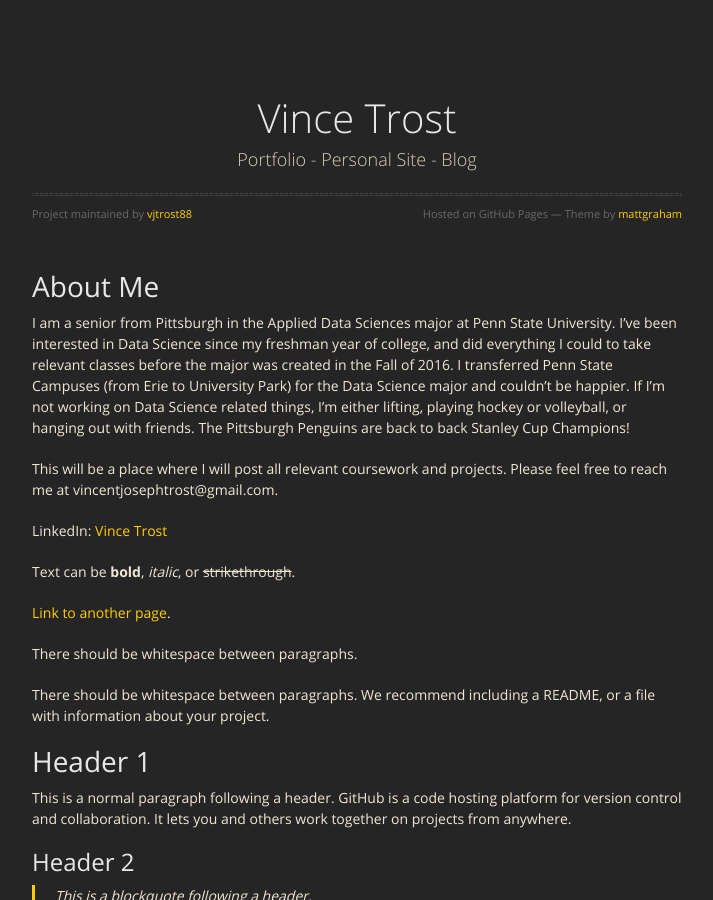
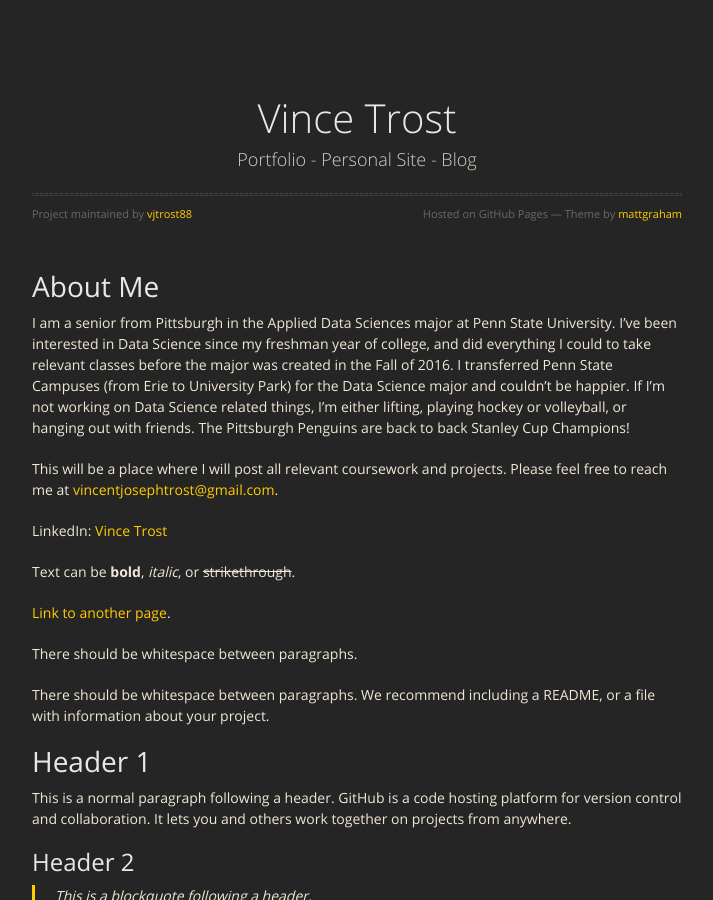
Before and after one commit to vjtrost88/vjtrost88.github.io, a Jekyll site: the page built from index.md, in a window 1280 px wide and 900 px high. Shown: the whole window, without its empty margins (283-996 px from the left). Built offline with Jekyll 4.4.1, drawn with Linux system fonts in a browser that asks for light colours; nearby versions of some CDN libraries; our own code applies the rules of GitHub Pages for plain Markdown files; part of the change alters nothing that is shown.

Commit message:
update
test email link

```diff
--- a/index.md
+++ b/index.md
@@ -5,7 +5,7 @@ layout: default
 
 I am a senior from Pittsburgh in the Applied Data Sciences major at Penn State University. I've been interested in Data Science since my freshman year of college, and did everything I could to take relevant classes before the major was created in the Fall of 2016. I transferred Penn State Campuses (from Erie to University Park) for the Data Science major and couldn't be happier. If I'm not working on Data Science related things, I'm either lifting, playing hockey or volleyball, or hanging out with friends. The Pittsburgh Penguins are back to back Stanley Cup Champions!
 
-This will be a place where I will post all relevant coursework and projects. Please feel free to reach me at vincentjosephtrost@gmail.com.
+This will be a place where I will post all relevant coursework and projects. Please feel free to reach me at [vincentjosephtrost@gmail.com](vincentjosephtrost@gmail.com).
 
 LinkedIn: [Vince Trost](https://linkedin.com/in/vince-trost-8a3054b6/)
 
```
